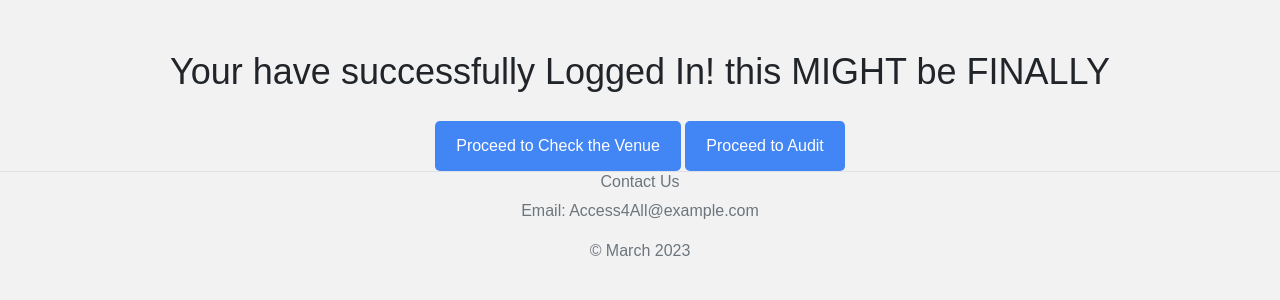
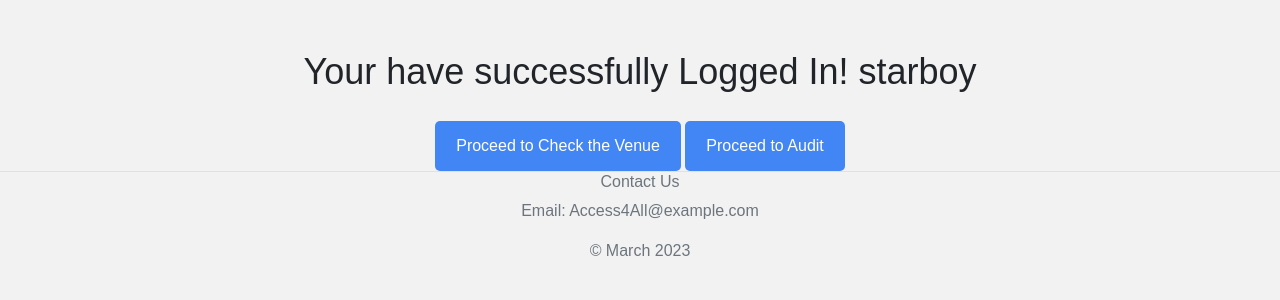
Before and after one commit to Waris-Al/EW2, a PHP site: page /LoginGreeting.php?company=1 in a window 1280 px wide. Shown: the part 56-356 px from the top of the page. Run offline with PHP 8.4, Linux system fonts and the light colour scheme; data that the repository does not hold is empty; some libraries are stand-ins or nearby versions.

Commit message:
please dont want to use ours

```diff
--- a/ActionPlan.php
+++ b/ActionPlan.php
@@ -83,7 +83,7 @@ $pdf->Image($qr_file);
 */
 
 // Generate the QR code image and store it in a temporary file
-$qrtext = 'https://en.wikipedia.org/wiki/LeBron_James';
+$qrtext = 'https://drive.google.com/file/d/1tG2Kf_E1q0iA4JMBaoLPSsZv2b3IRWXe/view?usp=sharing';
 $temp_file = tempnam(sys_get_temp_dir(), 'qr_');
 QRcode::png($qrtext, $temp_file, QR_ECLEVEL_Q, 10);
 $page_height = $pdf->GetPageHeight();
--- a/LoginGreeting.php
+++ b/LoginGreeting.php
@@ -67,7 +67,7 @@ if (isset($_SESSION['loggedin']) && $_SESSION['loggedin'] === true) {
   </style>
 </head>
 <body>
-  <h1>Your have successfully Logged In! this MIGHT be FINALLY</h1>
+  <h1>Your have successfully Logged In! starboy</h1>
 
   <a href="CheckVenue.php" class="btn">Proceed to Check the Venue</a>
 
```
